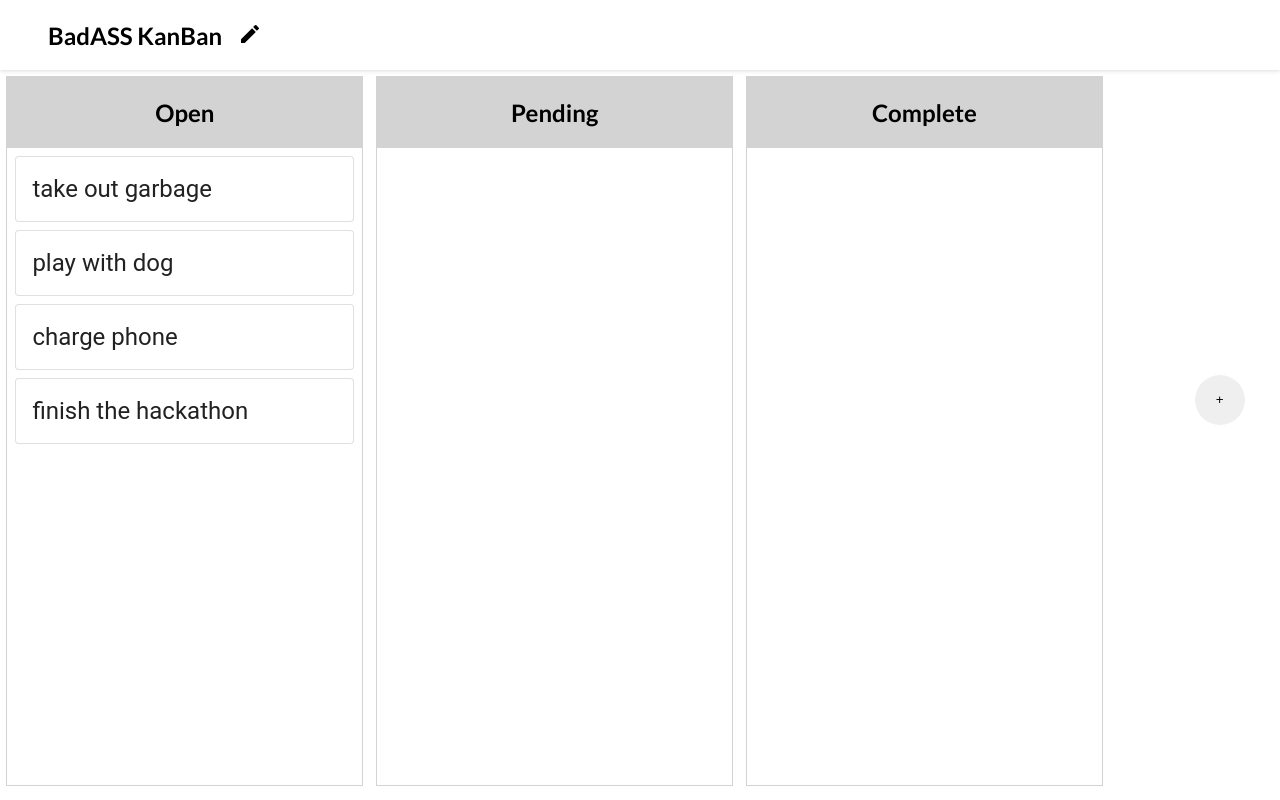
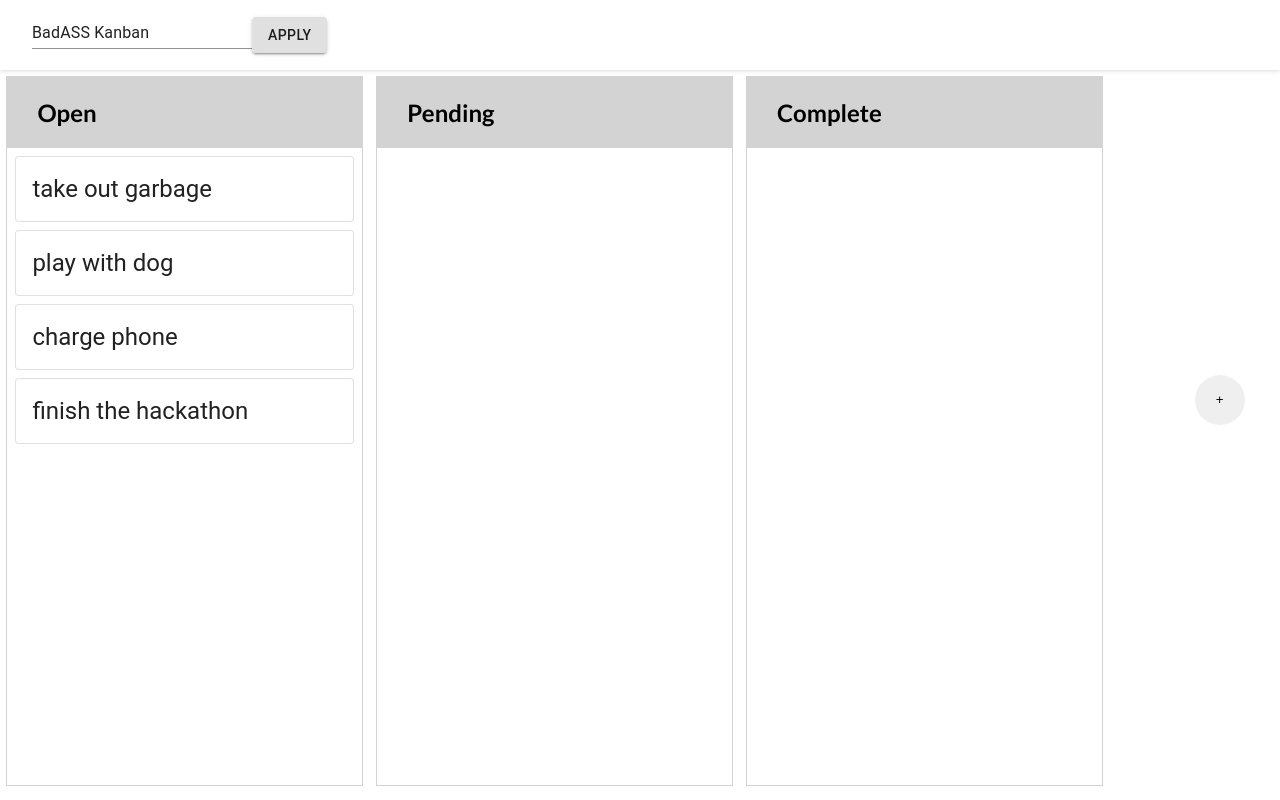
Before and after one commit to adam-botma/hackathon-badASS, a React (Create React App) app: page / in a window 1280 px wide. Both pictures are taken after a click on the element 250 px from the left and 35 px from the top of the page. Built offline with nearby package versions, Linux system fonts and the light colour scheme; a web font is replaced by a local one.

Commit message:
Edit column and project functionality

```diff
--- a/src/App.css
+++ b/src/App.css
@@ -20,15 +20,21 @@ header {
   padding: 0 1rem;
 }
 
-.edit-project-name,
-.edit-column-name {
+.edit-project-name {
   display: none;
   cursor: pointer;
+}
+
+.edit-column-name {
+  visibility: hidden;
+  cursor: pointer;
+  padding: 1rem;
 }
 
 .project-name:hover .edit-project-name,
 .column-name:hover .edit-column-name {
   display: block;
+  visibility: visible;
 }
 
 .card {
@@ -66,13 +72,22 @@ header {
 
 .column-name-container {
   display: flex;
-  justify-content: center;
   align-items: center;
   background-color: lightgrey;
   height: 10%;
   padding: 0 30px;
   text-transform: capitalize;
   font-weight: 700;
+}
+
+.edit-column-form,
+.edit-project-form {
+  display: flex;
+}
+
+.edit-column-button,
+.edit-project-button {
+  margin-left: 0.5rem;
 }
 
 .modal {
--- a/src/App.js
+++ b/src/App.js
@@ -18,6 +18,8 @@ class App extends React.Component {
     this.toggleFormVisibility = this.toggleFormVisibility.bind(this);
     this.editTask = this.editTask.bind(this);
     this.editContent = this.editContent.bind(this);
+    this.editColumn = this.editColumn.bind(this);
+    this.editProject = this.editProject.bind(this);
   }
 
   onDragEnd = (result) => {
@@ -144,8 +146,6 @@ class App extends React.Component {
   }
 
   editContent(id, newContent) {
-    console.log('im running')
-
     this.setState(state => ({
       ...state,
       tasks: {
@@ -155,6 +155,27 @@ class App extends React.Component {
           content: newContent
         }
       }
+    }))
+  }
+
+  editColumn(id, columnName) {
+    this.setState(state => ({
+      ...state,
+      columns: {
+        ...state.columns,
+        [id]: {
+          ...state.columns[id],
+          id: columnName,
+          title: columnName
+        }
+      }
+    }))
+  }
+
+  editProject(projectName) {
+    this.setState(state => ({
+      ...state,
+      project: projectName
     }))
   }
 
@@ -175,7 +196,7 @@ class App extends React.Component {
 
     return (
       <div>
-        <Header />
+        <Header project={this.state.project} editProject={this.editProject} />
         <DragDropContext onDragEnd={this.onDragEnd}>
           <Droppable droppableId="columns" direction="horizontal" type="column">
             {(provided) => (
@@ -193,8 +214,10 @@ class App extends React.Component {
                   return (
                     <KanbanColumn
                       editTask={this.editTask}
+                      editColumn={this.editColumn}
                       editContent={this.editContent}
-                      key={column.id}
+                      key={columnId}
+                      id={columnId}
                       column={column}
                       tasks={tasks}
                       index={index}
--- a/src/Components/Header.js
+++ b/src/Components/Header.js
@@ -1,13 +1,34 @@
-import React from "react";
+import React, { useState } from "react";
 import EditIcon from "@material-ui/icons/Edit";
+import TextField from '@material-ui/core/TextField';
+import Button from '@material-ui/core/Button';
 
-export default function Header() {
+export default function Header(props) {
+  const [inputOpen, setInputOpen] = useState(false)
+  const [project, setProject] = useState(props.project)
+
+  const inputOrText = inputOpen
+    ? <form noValidate autoComplete="off" className="edit-project-form">
+      <TextField
+        id="standard-basic"
+        defaultValue={project}
+        onChange={(event) => {
+          setProject(event.target.value)
+        }}
+      />
+      <Button variant="contained" onClick={() => {
+        props.editProject(project)
+        setInputOpen(false)
+      }}>Apply</Button>
+    </form>
+    : <h2>{project}</h2>
+
   return (
     <header>
       <div className="project-name">
-        <h2>BadASS KanBan</h2>
+        {inputOrText}
         <div className="edit-project-name">
-          <EditIcon />
+          <EditIcon onClick={() => setInputOpen(true)}/>
         </div>
       </div>
     </header>
--- a/src/Components/KanbanColumn.js
+++ b/src/Components/KanbanColumn.js
@@ -1,8 +1,30 @@
-import React from "react";
+import React, { useState } from "react";
 import CardModal from "./CardModal";
 import { Droppable, Draggable } from "react-beautiful-dnd";
+import EditIcon from "@material-ui/icons/Edit";
+import TextField from '@material-ui/core/TextField';
+import Button from '@material-ui/core/Button';
 
 export default function KanbanColumn(props) {
+  const [inputOpen, setInputOpen] = useState(false)
+  const [column, setColumn] = useState(props.column.title)
+
+  const inputOrText = inputOpen
+    ? <form noValidate autoComplete="off" className="edit-column-form">
+      <TextField
+      id="standard-basic"
+        defaultValue={column}
+        onChange={(event) => {
+          setColumn(event.target.value)
+        }}
+      />
+      <Button className="edit-column-button" variant="contained" onClick={() => {
+        props.editColumn(props.id, column)
+        setInputOpen(false)
+        }}>Apply</Button>
+    </form>
+    : <h2>{column}</h2>
+
   return (
     <Draggable draggableId={props.column.id} index={props.index}>
       {(provided) => (
@@ -11,8 +33,11 @@ export default function KanbanColumn(props) {
           {...provided.draggableProps}
           ref={provided.innerRef}
         >
-          <div className="column-name-container" {...provided.dragHandleProps}>
-            <h2>{props.column.title}</h2>
+          <div className="column-name-container column-name" {...provided.dragHandleProps}>
+            {inputOrText}
+            <div className="edit-column-name">
+              <EditIcon onClick={() => setInputOpen(true)}/>
+            </div>
           </div>
           <Droppable droppableId={props.column.id} type="task">
             {(provided) => (
--- a/src/data/dummy-data.js
+++ b/src/data/dummy-data.js
@@ -7,23 +7,24 @@ const initialData = {
   },
 
   columns: {
-    open: {
-      id: 'open',
+    'column-1': {
+      id: 'column-1',
       title: 'open',
       taskIds: ['task-1', 'task-2', 'task-3', 'task-4',],
     },
-    pending: {
-      id: 'pending',
+    'column-2': {
+      id: 'column-2',
       title: 'pending',
       taskIds: [],
     },
-    complete: {
-      id: 'complete',
+    'column-3': {
+      id: 'column-3',
       title: 'complete',
       taskIds: [],
     }
   },
-  columnOrder: ['open', 'pending', 'complete']
+  columnOrder: ['column-1', 'column-2', 'column-3'],
+  project: 'BadASS Kanban'
 };
 
 export default initialData;
```
